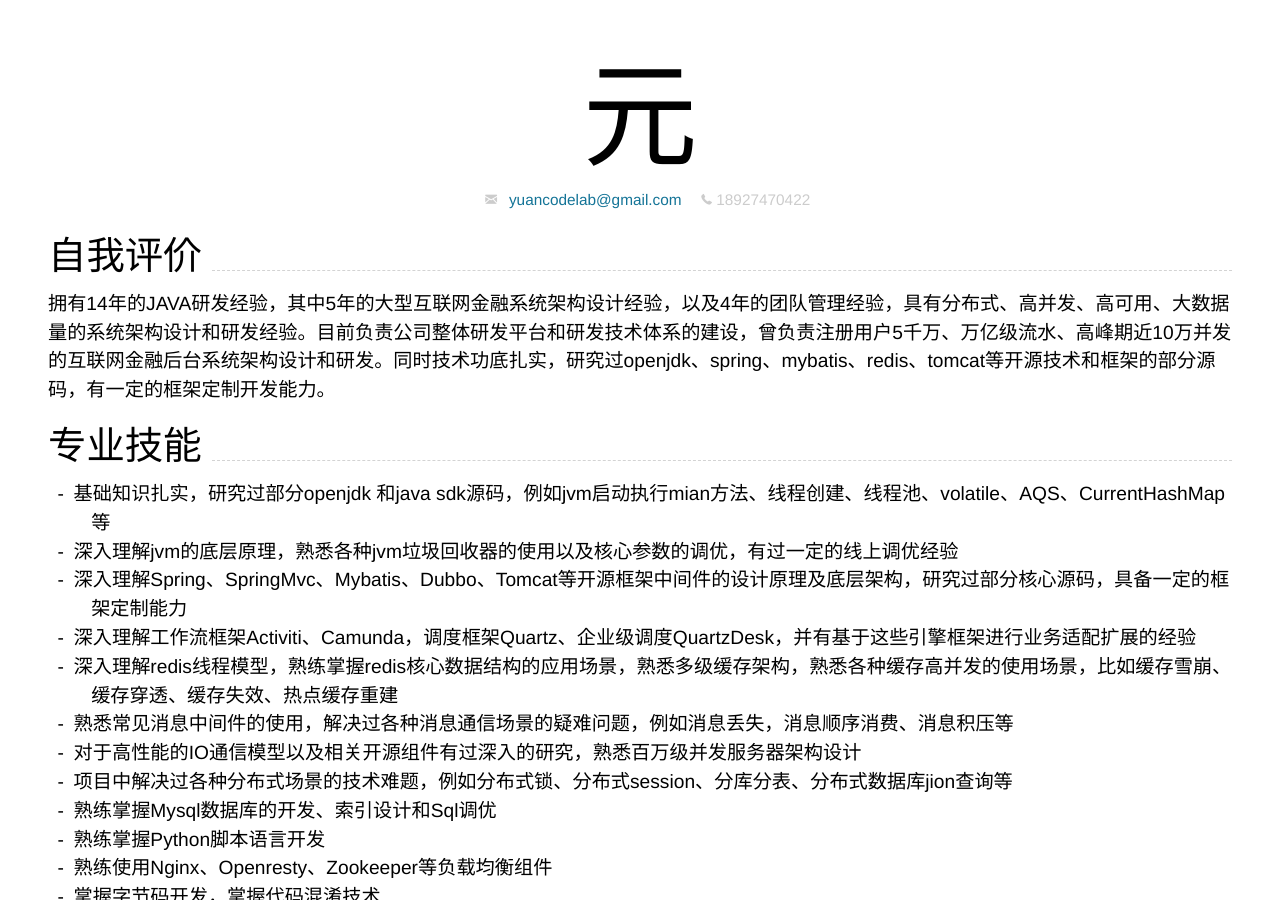
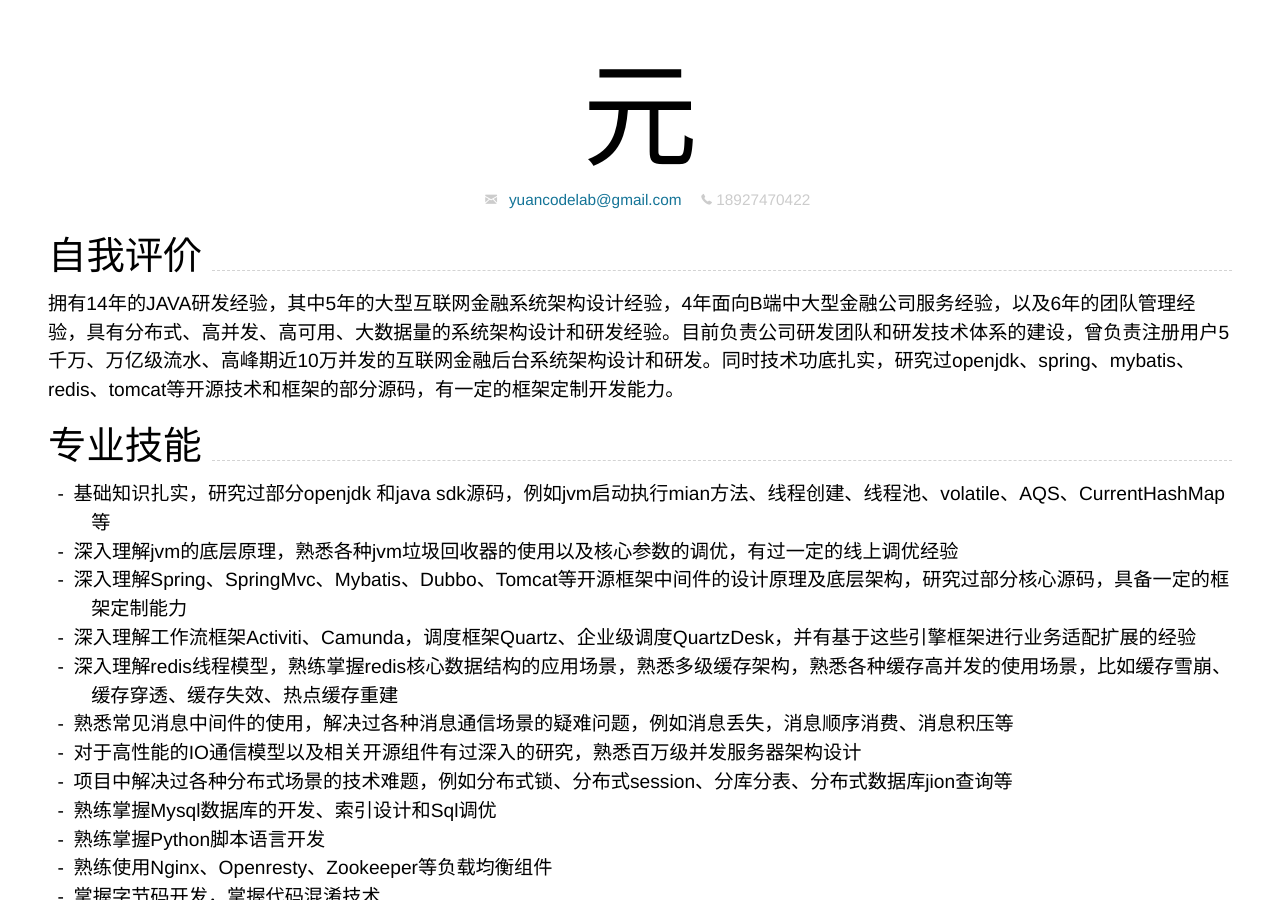
Before and after one commit to yuanCodeLab/cv, a Jekyll site: the page built from index.md, in a window 1280 px wide and 900 px high. Built offline with Jekyll 4.4.1, drawn with Linux system fonts in a browser that asks for light colours; nearby versions of some CDN libraries.

Commit message:
Update index.md

```diff
--- a/index.md
+++ b/index.md
@@ -22,7 +22,7 @@ Supported arguments:
 {% include cv-contact.html %}
 
 ## 自我评价
- 拥有14年的JAVA研发经验，其中5年的大型互联网金融系统架构设计经验，以及4年的团队管理经验，具有分布式、高并发、高可用、大数据量的系统架构设计和研发经验。目前负责公司整体研发平台和研发技术体系的建设，曾负责注册用户5千万、万亿级流水、高峰期近10万并发的互联网金融后台系统架构设计和研发。同时技术功底扎实，研究过openjdk、spring、mybatis、redis、tomcat等开源技术和框架的部分源码，有一定的框架定制开发能力。
+ 拥有14年的JAVA研发经验，其中5年的大型互联网金融系统架构设计经验，4年面向B端中大型金融公司服务经验，以及6年的团队管理经验，具有分布式、高并发、高可用、大数据量的系统架构设计和研发经验。目前负责公司研发团队和研发技术体系的建设，曾负责注册用户5千万、万亿级流水、高峰期近10万并发的互联网金融后台系统架构设计和研发。同时技术功底扎实，研究过openjdk、spring、mybatis、redis、tomcat等开源技术和框架的部分源码，有一定的框架定制开发能力。
 
 
 ## 专业技能
@@ -51,10 +51,10 @@ Supported arguments:
 负责研发团队和研发体系的建设，基于公司现有规模和未来业务的规划，从实际需求角度出发，逐步扩充研发人员。优化针对研发部门的考勤，建立完善现有研发体系，提高研发质量和效率。梳理公司现有系统前后端的技术栈，输出技术栈的统一更新升级计划。
 基于现有用户规模和未来三年的增量预估，调整系统的架构。逐步完善公司现有的系统安全机制。
 
+<br>
+
 ### **深圳中顺易金融服务有限公司** `2015.9 - 2024.6`
-
 部门：_技术中心基础平台_ &emsp; &emsp; 职位：_研发经理、架构师_    &emsp; &emsp; 汇报对象：_技术总监_  <br><br>
-
 在该公司做过5年的SAAS系统，4年面向B端服务全国20家信托公司。负责公司的技术选型，主导研发平台和核心系统的架构设计与研发。引入框架与技术包括Activiti、Camunda、Quartz、Xxl-Job、Minio、Pinpoint、SpringBoot、SpringCloudAlibaba全家桶、Mybatis-Plus、ElasticSearch、Logstash、Kibana、Datax、Canal、Aspose、Cdp4j、Swagger、Druid、ApiSix、Prometheus、Grafana等。
 研究过的领域，包括数据交换（Camel、Spring Integration、Roma Connect、腾讯轻联），数据库（达梦、OceanBase），BI（FineBI、润乾、Tableau、CBoard、网易有数），许可证（TrueLicense、License3j），代码混淆（ProGuard、Allatori），字节码编程（Jclasslib、Javassist）等。
 带过团队开发项目，其中带领15+团队4年以上。在公司曾开发过的项目拿到国家专利。
@@ -62,17 +62,13 @@ Supported arguments:
 <br>
 
 ### **比亚迪汽车工业有限公司** `2010.10 - 2014.3`
-
 部门：_技术中心ERP项目组_ &emsp; &emsp; 职位：_软件工程师_    &emsp; &emsp; 汇报对象：_部门经理_  <br><br>
-
 主要参与比亚迪集团ERP系统的二次开发。技能提升，框架包括Spring全家桶、Hibernate、Mybatis，数据库主要掌握Oracle Sql的语法规则，前端掌握Html、JavaScript、CSS、Jquery、EasyUI、ExtJs等前端技术与框架。除了技术能力提升之外，提升了和集团各部门需求对接与分析的能力。
 
 <br>
 
 ### **中科天翔（杭州）科技有限公司** `2009.2 - 2010.4`
-
 部门：_研发一部_ &emsp; &emsp; 职位：_软件工程师_    &emsp; &emsp; 汇报对象：_技术主管_  <br><br>
-
 实习单位，同时也是参加工作的第一家公司，参与财政行业应用软件产品的研发。技能掌握，Java基础、Html、JavaScript、Css，框架包括Strusts、Hibernate，开始接触Oracle数据库的Sql编写，存储过程的调试。参与过客户现场需求调研与开发，异地封闭开发。
 
 
```
